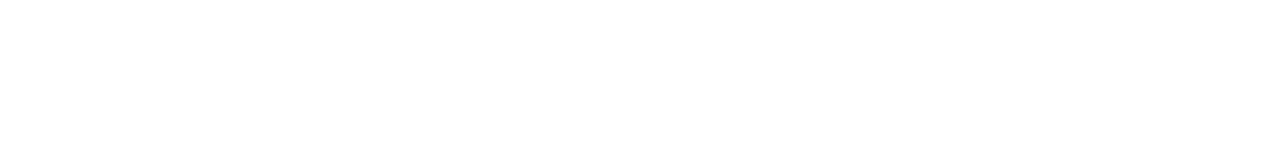
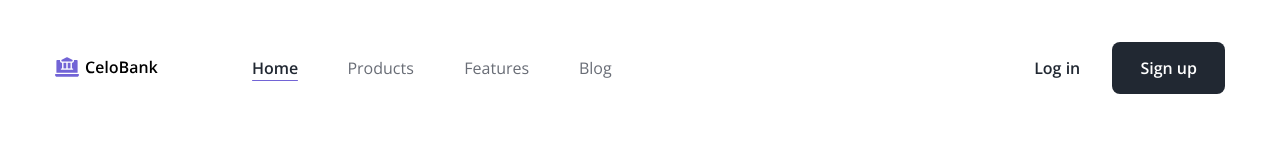
Before and after one commit to giahao95/f8-htmlcss-05, a plain HTML site: page index.html in a window 1280 px wide. Drawn offline with nearby package versions, Linux system fonts and the light colour scheme.

Commit message:
Add header menu

```diff
--- a/assets/css/styles.css
+++ b/assets/css/styles.css
@@ -29,7 +29,22 @@ p {
   color: var(--paragraph-text-color);
 }
 
+a {
+  text-decoration: none;
+}
+
 /* ===== Common ===== */
+.container {
+  width: 1170px;
+  max-width: calc(100vw - 48px);
+  margin: 0 auto;
+}
+
+.flex-row {
+  display: flex;
+  align-items: center;
+}
+
 .subtitle {
   display: flex;
   align-items: center;
@@ -52,3 +67,95 @@ p {
   font-weight: 700;
   line-height: 1.25;
 }
+
+.btn {
+  display: inline-block;
+  padding: 15px 30px;
+  color: #fff;
+  font-weight: 600;
+  border-radius: 8px;
+  background-color: var(--heading-text-color);
+  line-height: 1.75;
+  transition: scale 0.3s, background-color 0.3s;
+}
+
+.btn:hover {
+  scale: 1.1;
+  background-color: var(--primary-color);
+}
+
+/* ===== Header ===== */
+.header {
+  margin-top: 42px;
+}
+
+.navbar {
+  margin-left: 70px;
+}
+
+.navbar__link {
+  position: relative;
+  display: inline-block;
+  padding: 10px 24px;
+  color: var(--paragraph-text-color);
+  text-align: center;
+  transition: color 0.3s, font-weight 0.3s;
+}
+
+.navbar__link::before {
+  content: attr(data-text);
+  display: block;
+  height: 0;
+  font-weight: 600;
+  visibility: hidden;
+  overflow: hidden;
+}
+
+.navbar__link::after,
+.navbar__link.active::after {
+  content: "";
+  position: absolute;
+  bottom: 5px;
+  display: block;
+  width: calc(100% - 48px);
+  height: 1px;
+  border-radius: 0.5px;
+  background: var(--primary-color);
+  scale: 0;
+  transition: scale 0.3s;
+}
+
+.navbar__link.active::after {
+  scale: 1;
+}
+
+.navbar__link:hover::after {
+  scale: 1;
+}
+
+.navbar__link.active,
+.navbar__link:hover {
+  color: var(--heading-text-color);
+  font-weight: 600;
+}
+
+.menu-cta {
+  margin-left: auto;
+}
+
+.menu-cta__link {
+  display: inline-block;
+  color: var(--heading-text-color);
+  font-weight: 600;
+  transition: scale 0.3s, color 0.3s;
+}
+
+.menu-cta__link:hover {
+  color: var(--primary-color);
+  scale: 1.1;
+}
+
+.menu-cta__btn {
+  margin-left: 28px;
+  padding: 12px 28px;
+}
--- a/index.html
+++ b/index.html
@@ -97,5 +97,37 @@
     <!-- Styles -->
     <link rel="stylesheet" href="./assets/css/styles.css" />
   </head>
-  <body></body>
+  <body>
+    <!-- ===== Header ===== -->
+    <header class="header">
+      <div class="container">
+        <!-- Menu -->
+        <section class="header-menu flex-row">
+          <a href="/"><img src="./assets/images/logo.svg" alt="CeloBank" /></a>
+
+          <nav class="navbar">
+            <ul class="navbar__list flex-row">
+              <li class="navbar__item">
+                <a href="/" class="navbar__link active" data-text="Home">Home</a>
+              </li>
+              <li class="navbar__item">
+                <a href="#!" class="navbar__link" data-text="Products">Products</a>
+              </li>
+              <li class="navbar__item">
+                <a href="#!" class="navbar__link" data-text="Features">Features</a>
+              </li>
+              <li class="navbar__item">
+                <a href="#!" class="navbar__link" data-text="Blog">Blog</a>
+              </li>
+            </ul>
+          </nav>
+
+          <div class="menu-cta">
+            <a href="#!" class="menu-cta__link">Log in</a>
+            <a href="#!" class="btn menu-cta__btn">Sign up</a>
+          </div>
+        </section>
+      </div>
+    </header>
+  </body>
 </html>
```
Also changed, not shown: assets/images/logo.svg (added).
